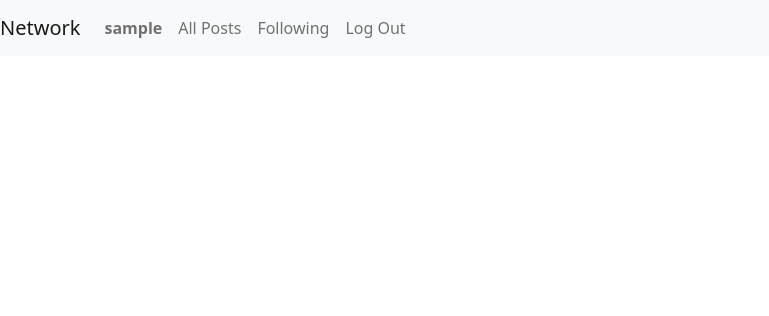
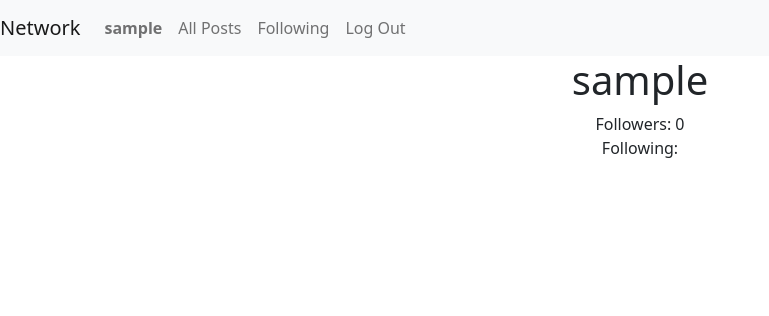
Before and after one commit to mamume/network, a Django app: template network/templates/network/profile.html in a window 1280 px wide. Shown: the top 316 px of the page, without its empty margins (0-769 px from the left). Run offline with Django 3.2, Linux system fonts and the light colour scheme; the template is opened without the code that fills it: values that come from a table or form of the project are taken from there, others are empty; the visitor is signed in with stand-in values (Sample User, id 1); data comes from the database, SQL or seed files in the repository.

Commit message:
show user profile data

```diff
--- a/network/templates/network/profile.html
+++ b/network/templates/network/profile.html
@@ -1,5 +1,9 @@
 {% extends "network/layout.html" %}
 
 {% block body %}
-
+<figure class="text-center">
+  <h1>{{profile_user.username}}</h1>
+  <div>Followers: {{ profile_user.followers.count }}</div>
+  <div>Following: </div>
+</figure>
 {% endblock %}
--- a/network/views.py
+++ b/network/views.py
@@ -91,5 +91,5 @@ def profile(request, id):
     user = User.objects.get(pk=id)
 
     return render(request, 'network/profile.html', context={
-        "user": user
+        "profile_user": user
     })
```
